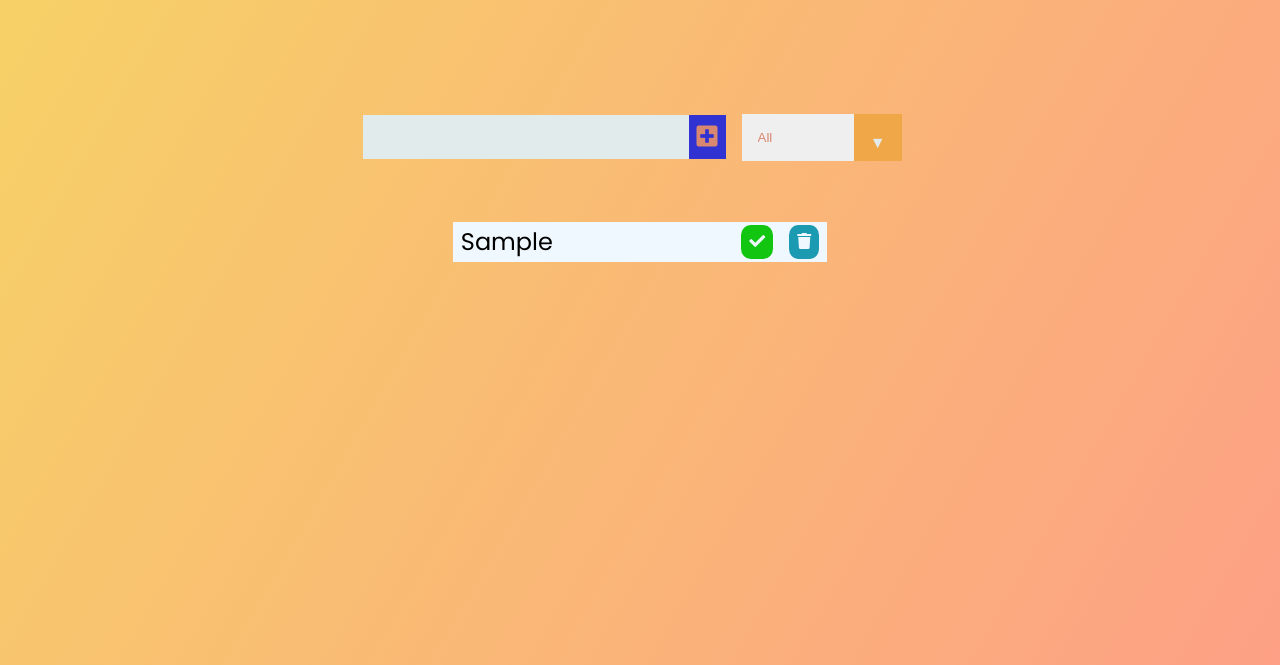
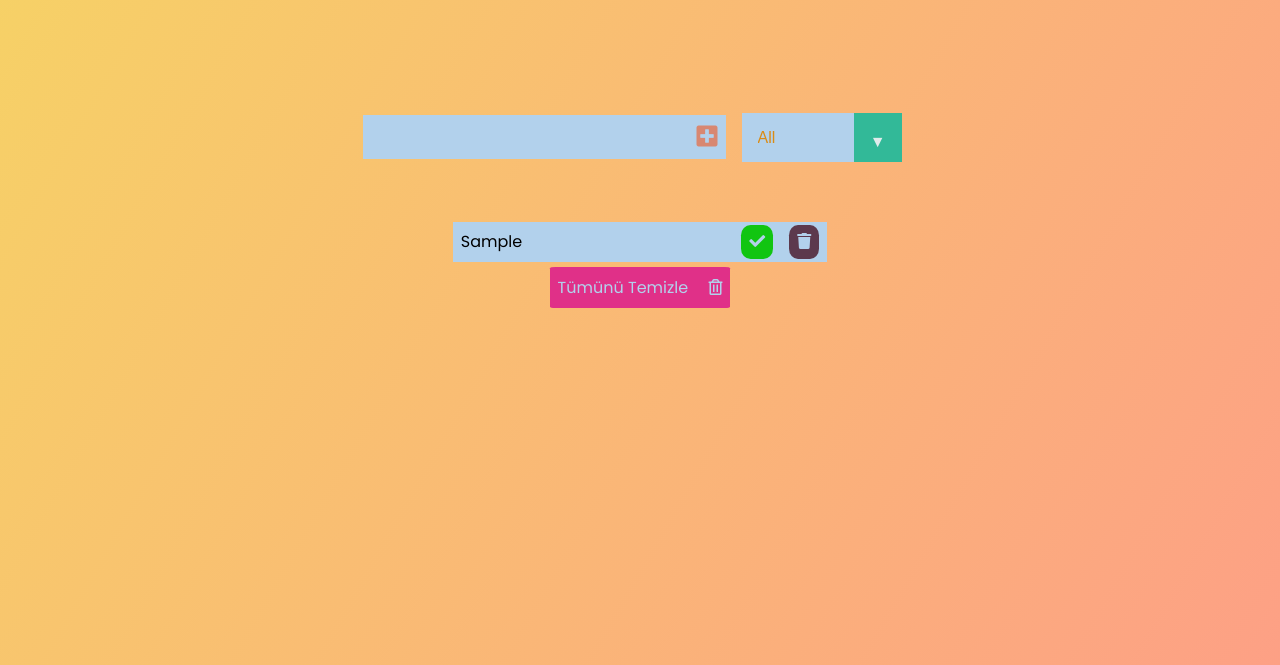
Before and after one commit to kinoeater/todolist, a plain HTML site: page index.html in a window 1280 px wide. Both pictures are taken after typing "Sample" into the empty fields and a click on the button 707 px from the left and 272 px from the top of the page. Shown: the part 135-800 px from the top of the page. Drawn offline with Linux system fonts and the light colour scheme.

Commit message:
Tümünü temizle eklendi

```diff
--- a/app.js
+++ b/app.js
@@ -4,6 +4,7 @@ const todoInput = document.querySelector(".todo-input");
 const todoButton = document.querySelector(".todo-button");
 const todoList = document.querySelector(".todo-list");
 const filterOption = document.querySelector(".filter-todo");
+const deleteAllButton = document.querySelector(".delete-all");
 
 eventListen();
 
@@ -13,6 +14,7 @@ function eventListen() {
   todoButton.addEventListener("click", addTodo);
   todoList.addEventListener("click", deleteCheck);
   filterOption.addEventListener("click", fiterTodo);
+  deleteAllButton.addEventListener("click",deleteAll)
 }
 
 //Functions
@@ -201,3 +203,18 @@ todos.forEach(element => {
 
 });
 }
+
+function deleteAll(e) {
+  const todos = todoList.children;
+  console.log(todos);
+
+  if(confirm("Tümünü silmek istediğinizden emin misiniz?")) {
+    console.log(todos);
+    //delete all tasks
+    while(todoList.firstElementChild != null ) {
+      todoList.removeChild(todoList.firstElementChild);
+    }
+    localStorage.removeItem("todos");
+
+  }
+}
--- a/index.html
+++ b/index.html
@@ -33,8 +33,11 @@
 
     <div class="todo-container">
         <ul class="todo-list"></ul>
+
     </div>
-
+    <div class="flex-container">
+        <div class="delete-all">Tümünü Temizle <i class="far fa-trash-alt"></i></div>
+      </div>
     <script src="app.js"></script>
 </body>
 </html>
--- a/style.css
+++ b/style.css
@@ -29,7 +29,7 @@ form button {
   padding: 0.5rem;
   font-size: 1.5rem;
   border: none;
-  background: rgb(225, 235, 235);
+  background:rgb(178, 209, 236);
 }
 
 
@@ -39,6 +39,28 @@ form button {
   background: rgb(225, 235, 235);
   cursor: pointer;
   transition: all 0.3s ease;
+}
+
+.flex-container {
+  display: flex;
+  justify-content: center;
+}
+
+.delete-all  {
+  background-color: rgb(224, 48, 136); /* Green */
+  border: none;
+  border-radius: 3%;
+   color: rgb(178, 209, 236);
+  padding: 0.5rem 0.5rem;
+  text-align: center;
+  text-decoration: none;
+  display: inline-block;
+  font-size: 1rem;
+
+}
+
+.fa-trash-alt {
+  padding-left: 1rem;
 }
 
 form button:hover {
@@ -61,7 +83,7 @@ form button:hover {
 
   margin: 0.3rem;
   height: 2.5rem;
-  background:aliceblue;
+  background: rgb(178, 209, 236);
   color: black;
   font-size: 1.5rem;
   display: flex;
@@ -76,6 +98,7 @@ form button:hover {
 
 .trash-btn,
 .complete-btn {
+
   margin: 0.5rem;
   border: none;
   border-radius: 30%;
@@ -86,20 +109,21 @@ form button:hover {
 
 .complete-btn {
   background: rgb(17, 197, 17);
-  color: aliceblue;
+  color: rgb(178, 209, 236);
 }
 
 .trash-btn {
-  background: rgb(27, 154, 177);
-  color: aliceblue;
+  background: rgb(92, 57, 77);
+  color: rgb(178, 209, 236);
 }
 
 .todo-button {
-  background: rgb(48, 51, 209);
+  background: rgb(178, 209, 236);
 }
 
 .todo-item {
   padding: 0rem 0.5rem;
+  font-size: 1rem;
 
 }
 
@@ -115,7 +139,7 @@ form button:hover {
 }
 
 .fall {
-  transform: translateY(30rem) rotateZ(20deg);
+  transform: translateY(30rem) rotateZ(25deg);
 }
 
 select {
@@ -131,24 +155,27 @@ border: none;
   margin: 1rem;
   position: relative;
   overflow: hidden;
+  font-size: 1rem;
+  font-weight: bold;
 
 }
 
 select {
-  color: #d88771;
+  color: #da8b15;
   width: 10rem;
   cursor: pointer;
   padding: 1rem;
+  font-size: 1rem ;
+  background: rgb(178, 209, 236);
 }
 
 .select::after {
   content: "\25BC";
   position: absolute;
-  background:rgb(240, 167, 71);
+  background:rgb(50, 185, 152);
   top: 0;
   right: 0;
   padding: 1rem;
-
   pointer-events: none;
 }
 
```
